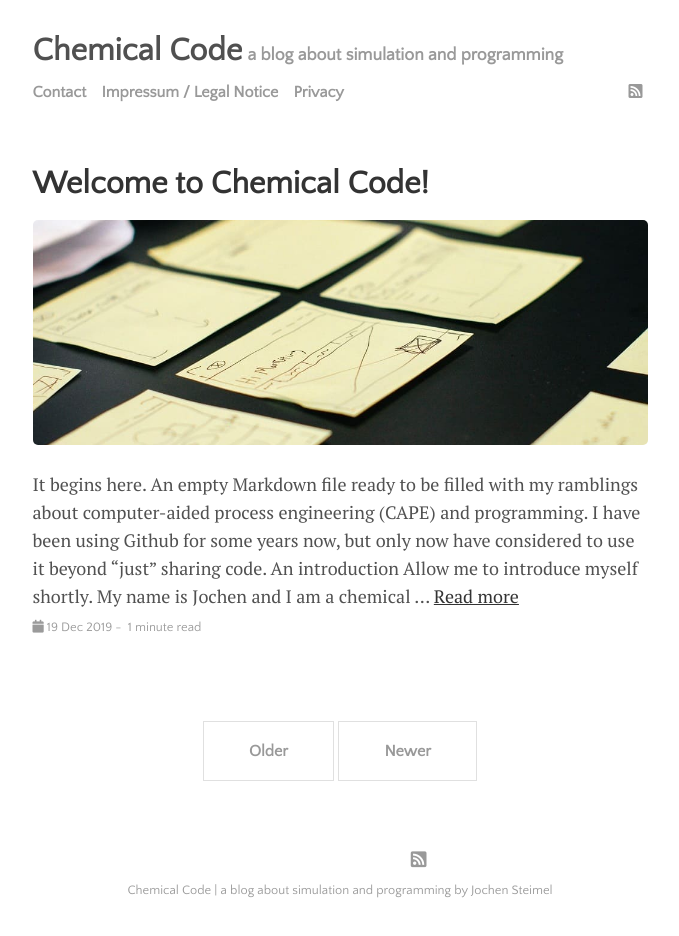
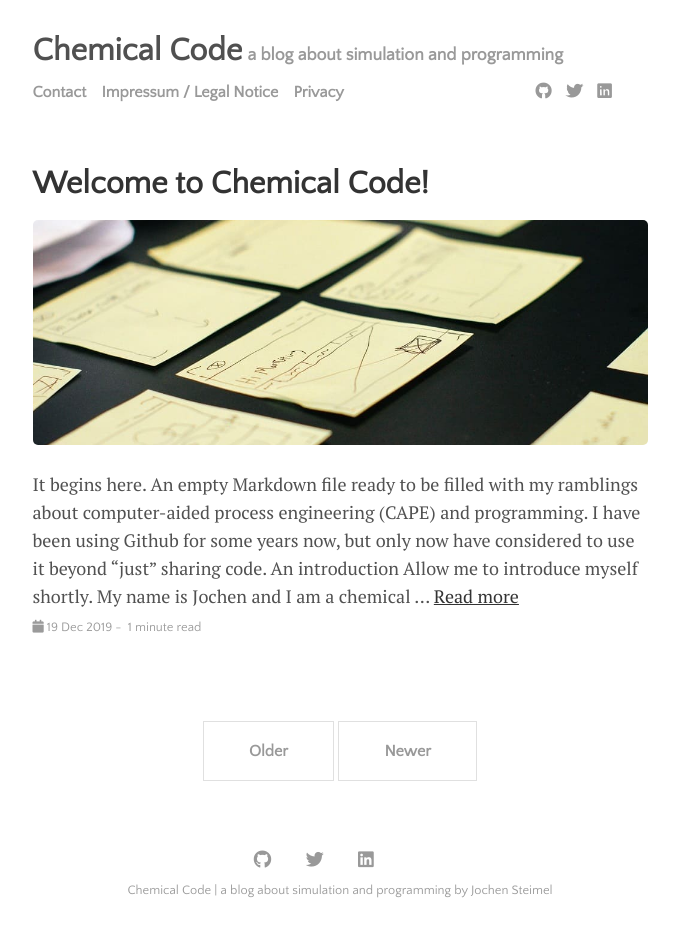
Before and after one commit to Nukleon84/ChemicalCode, a Jekyll site: the page built from index.html, in a window 1280 px wide. Shown: the whole page, without its empty margins (300-979 px from the left). Built offline with Jekyll 4.4.1, drawn with Linux system fonts in a browser that asks for light colours; the list of posts is cut into pages by our own code.

Commit message:
Changed social icons css classes

```diff
--- a/_includes/footer.html
+++ b/_includes/footer.html
@@ -1,4 +1,4 @@
 <footer class="footer">
   {% include social-icons.html %}
-  <div class="post-date"><a href="{{ site.github.url }}/menu/about.html">{{ site.title }} | {{ site.description }} by {{ site.author }}</a></div>
+  <div class="post-date"><a href="{{ site.github.url }}/menu/impressum.html">{{ site.title }} | {{ site.description }} by {{ site.author }}</a></div>
 </footer>
--- a/_includes/social-icons.html
+++ b/_includes/social-icons.html
@@ -1,8 +1,8 @@
 {% for item in site.data.settings.social %}
   {% assign first_char = item.link | slice: 0 %}
   {% if first_char == '/' %}
-    <a href="{{ site.baseurl }}{{ item.link }}"><i class="fa fa-{{ item.icon }}" aria-hidden="true"></i></a>
+    <a href="{{ site.baseurl }}{{ item.link }}"><i class="fab fa-{{ item.icon }}" aria-hidden="true"></i></a>
   {% else %}
-    <a href="{{ item.link }}" target="_blank"><i class="fa fa-{{ item.icon }}" aria-hidden="true"></i></a>
+    <a href="{{ item.link }}" target="_blank"><i class="fab fa-{{ item.icon }}" aria-hidden="true"></i></a>
   {% endif %}
 {% endfor %}
```
